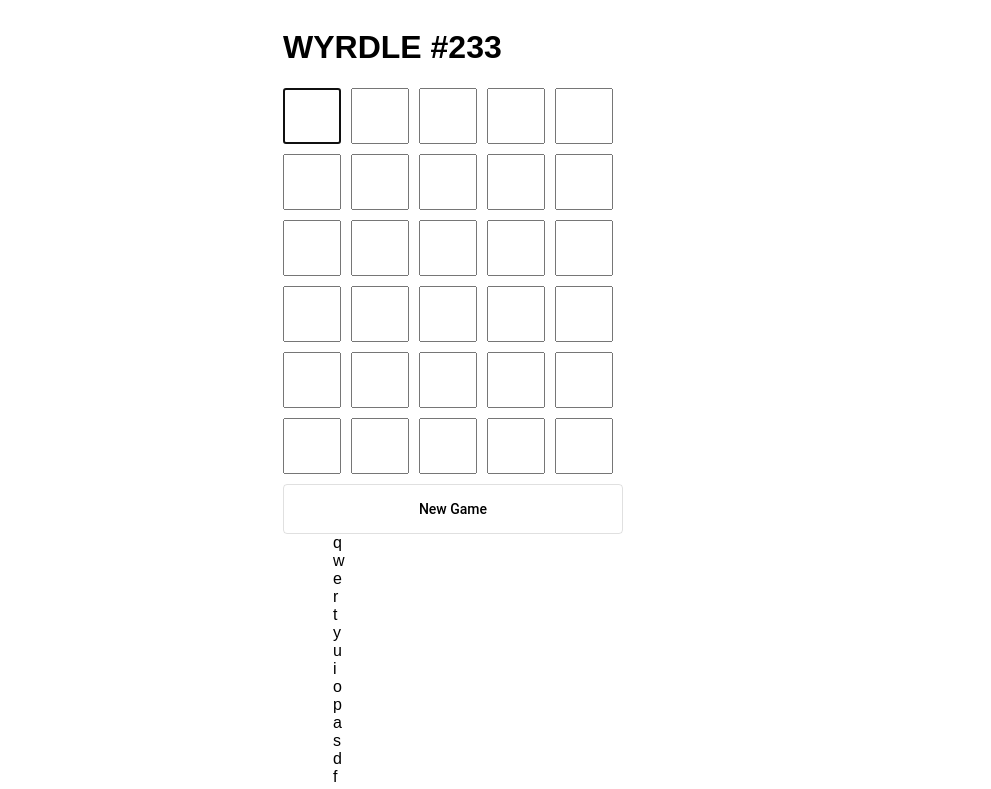
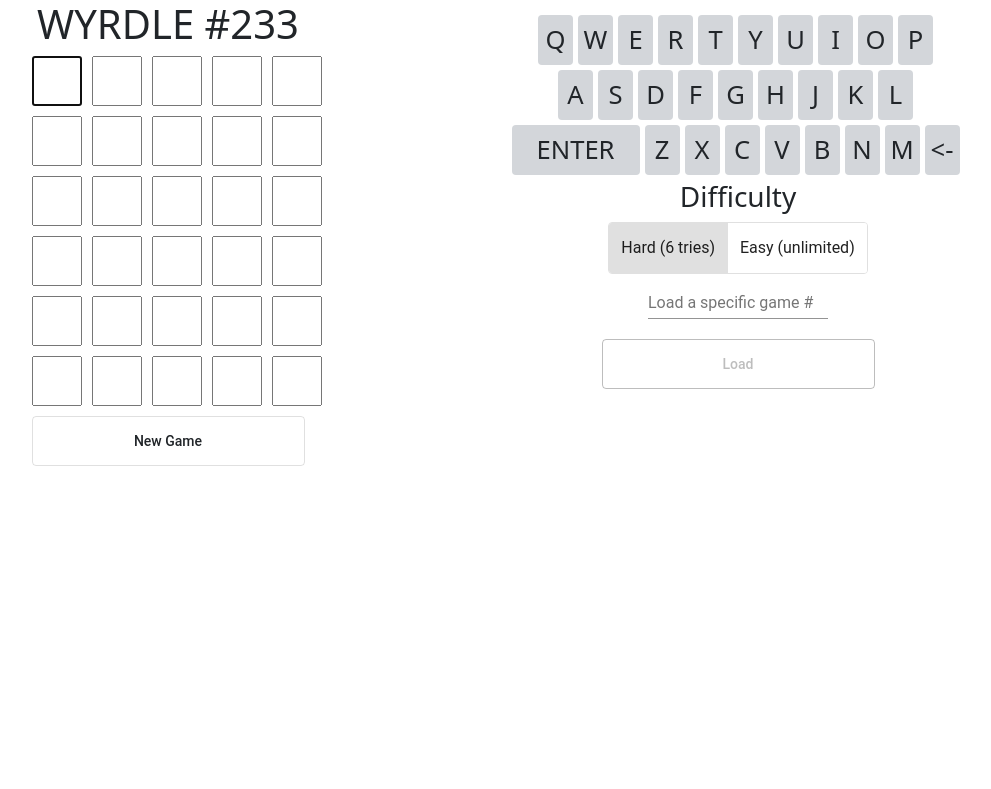
Before and after one commit to CloudEntity57/Wyrdle, an Angular app: page / in a window 1280 px wide. Shown: the top 789 px of the page, without its empty margins (187-1178 px from the left). Built offline with nearby package versions, Linux system fonts and the light colour scheme.

Commit message:
minor adjustments and photo added

```diff
--- a/angular.json
+++ b/angular.json
@@ -27,6 +27,7 @@
               "src/assets"
             ],
             "styles": [
+              "node_modules/bootstrap/dist/css/bootstrap.min.css",
               "src/styles.scss"
             ],
             "scripts": [],
--- a/src/index.html
+++ b/src/index.html
@@ -5,6 +5,7 @@
   <title>Wyrdle</title>
   <base href="/">
   <meta name="viewport" content="width=device-width, initial-scale=1">
+  <meta property="og:image" content="./images/wyrdle_example.jpeg">
   <link rel="icon" type="image/x-icon" href="favicon.ico">
 </head>
 <body>
--- a/src/styles.scss
+++ b/src/styles.scss
@@ -1,9 +1,71 @@
 @import "~@angular/material/prebuilt-themes/indigo-pink.css";
-.container{
+// .container{
+//     display: flex;
+//     justify-content: center;
+//     font-family: Arial, Helvetica, sans-serif;
+// }
+
+
+
+.keyboardItem{
+    display:inline-block;
+    height:50px;
+    min-width:35px;
+    padding:5px;
+    background-color: #d3d6da;
+    margin-right: 5px;
+    margin-bottom: 5px;
+    border-radius: 4px;
+    cursor: pointer;
+    .keyboardLetter{
+        display: flex;
+        height: 100%;
+        flex-direction: column;
+        justify-content: space-around;
+        align-items: center;
+        font-size: 2vw;
+        text-transform: uppercase;
+    }
+    @media(min-width: 1500px){
+        min-width: 45px;
+        height:55px;
+    }
+}
+.keyboardLetter, .wyrdle-cell{
+    @media(max-width: 550px){
+        font-size: 5vw !important;
+    }
+    @media(min-width: 1975px){
+        font-size: 1.75vw !important;
+    }
+    @media(min-width: 3000px){
+        font-size: 1vw !important;
+    }
+}
+
+.enter{
+    width:10vw;
+}
+
+.keyboard{
+    margin-top:15px;
+    text-align: center;
+}
+
+.keyboardRow {
+    // &-1{
+    //     width:45vw;
+    // }
+    // &-2{
+    //     width:35vw;
+    // }
+    // &-3{
+    //     width:50vw;
+    // }
     display: flex;
-    justify-content: center;
-    font-family: Arial, Helvetica, sans-serif;
+    justify-content: space-around;
 }
+
 
 .wyrdle-row{
     display: flex;
@@ -13,7 +75,7 @@
     text-transform: uppercase;
     height:50px;
     width:50px;
-    font-size: 35px;
+    font-size: 2vw;
     margin-right:10px;
     text-align: center;
     input{
@@ -47,14 +109,20 @@
     width:100%;
     font-size: 20px;
     height: 50px;
-    cursor:pointer;
-    &:hover{
-        background-color:#e3e4e5;
-    }
-    margin-bottom: 10px;
 }
 .difficulty{
-    padding-left:50px;
+    // padding-left:50px;
     display:flex;
     flex-direction: column;
 }
+.text-center{
+    display: flex;
+    justify-content: space-around;
+}
+.game{
+    width:50%;
+    display: inline-block;
+}
+.gridContainer{
+    text-align: center;
+}
```
Also changed, not shown: package.json (+9 -2 lines), server.js (added, +8 -0 lines), src/images/wyrdle_example.jpeg (added), 1 other file (tests, documents, lock files or other folders).
